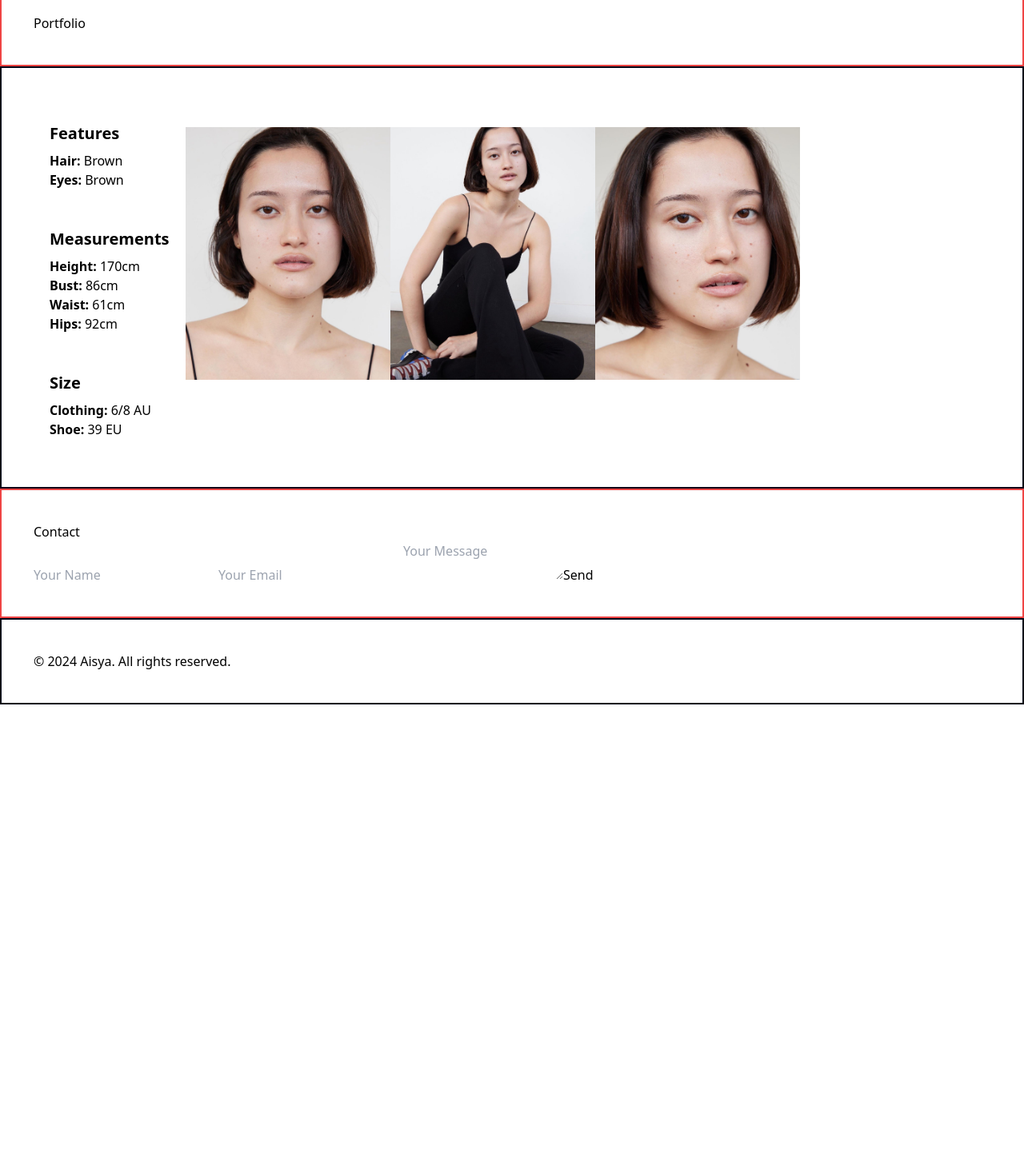
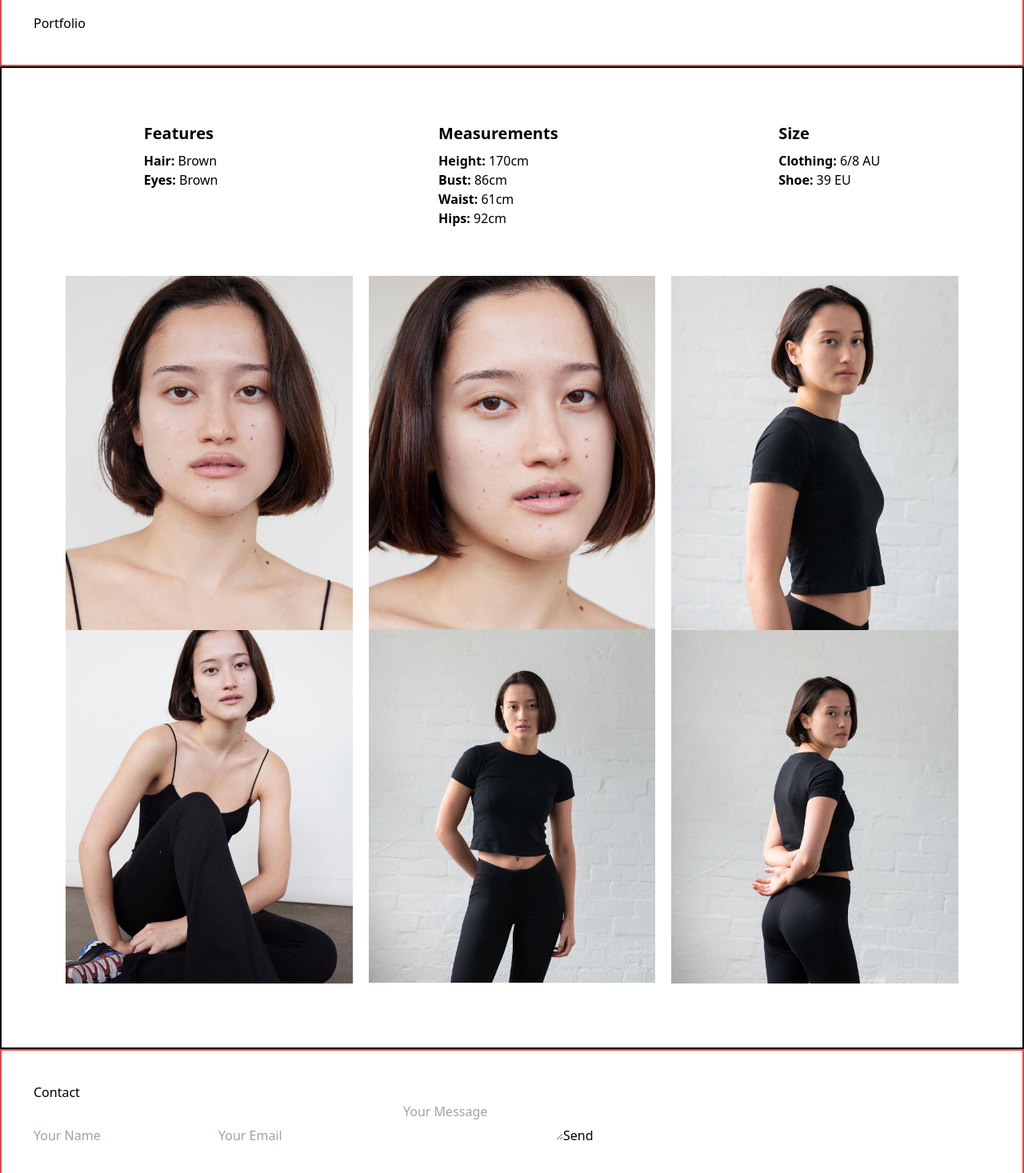
Before and after one commit to annisa-nye/aisya-model-portfolio, a React (Vite) app: page / in a window 1280 px wide. Shown: the part 937-2404 px from the top of the page at 80% size. Before the commit the page ends 1818 px from the top, so only its background shows below. Built offline with nearby package versions, Linux system fonts and the light colour scheme.

Commit message:
formatted portfolio section

```diff
--- a/src/components/Digitals.tsx
+++ b/src/components/Digitals.tsx
@@ -2,8 +2,7 @@ import React from 'react';
 
 const Digitals: React.FC = () => (
 	<section className='w-full p-10 border-slate-950 border-2'>
-		<div className='flex'>
-			<div>
+			<div className='flex flex-row justify-around'>
 				<div className='p-5'>
 					<h2 className='text-xl font-bold py-2'>Features</h2>
 					<ul>
@@ -44,21 +43,37 @@ const Digitals: React.FC = () => (
 					</ul>
 				</div>
 			</div>
-			<div className='w-full h-auto flex'>
+			<div className='p-5 md:p-10'>
+				<div className='columns-3 gap-5 [&>img:not(:first-child):mt-5'>
 					<img
-					className='object-contain h-96 w-64'
+						className='object-contain'
 						src='src/assets/images/p0-digitals/p0-1.jpeg'
 						alt='digitals 1'
 					/>
 					<img
-					className='object-contain h-96 w-64'
+						className='object-contain'
 						src='src/assets/images/p0-digitals/p0-2.jpeg'
-					alt='digitals 1'
+						alt='digitals 2'
 					/>
 					<img
-					className='object-contain h-96 w-64'
+						className='object-contain'
 						src='src/assets/images/p0-digitals/p0-3.jpeg'
-					alt='digitals 1'
+						alt='digitals 3'
+					/>
+					<img
+						className='object-contain'
+						src='src/assets/images/p0-digitals/p0-4.jpeg'
+						alt='digitals 4'
+					/>
+					<img
+						className='object-contain'
+						src='src/assets/images/p0-digitals/p0-5.jpeg'
+						alt='digitals 5'
+					/>
+					<img
+						className='object-contain'
+						src='src/assets/images/p0-digitals/p0-6.jpeg'
+						alt='digitals 6'
 					/>
 				</div>
 			</div>
```
Lines whose indentation alone changed are shown as unchanged.
